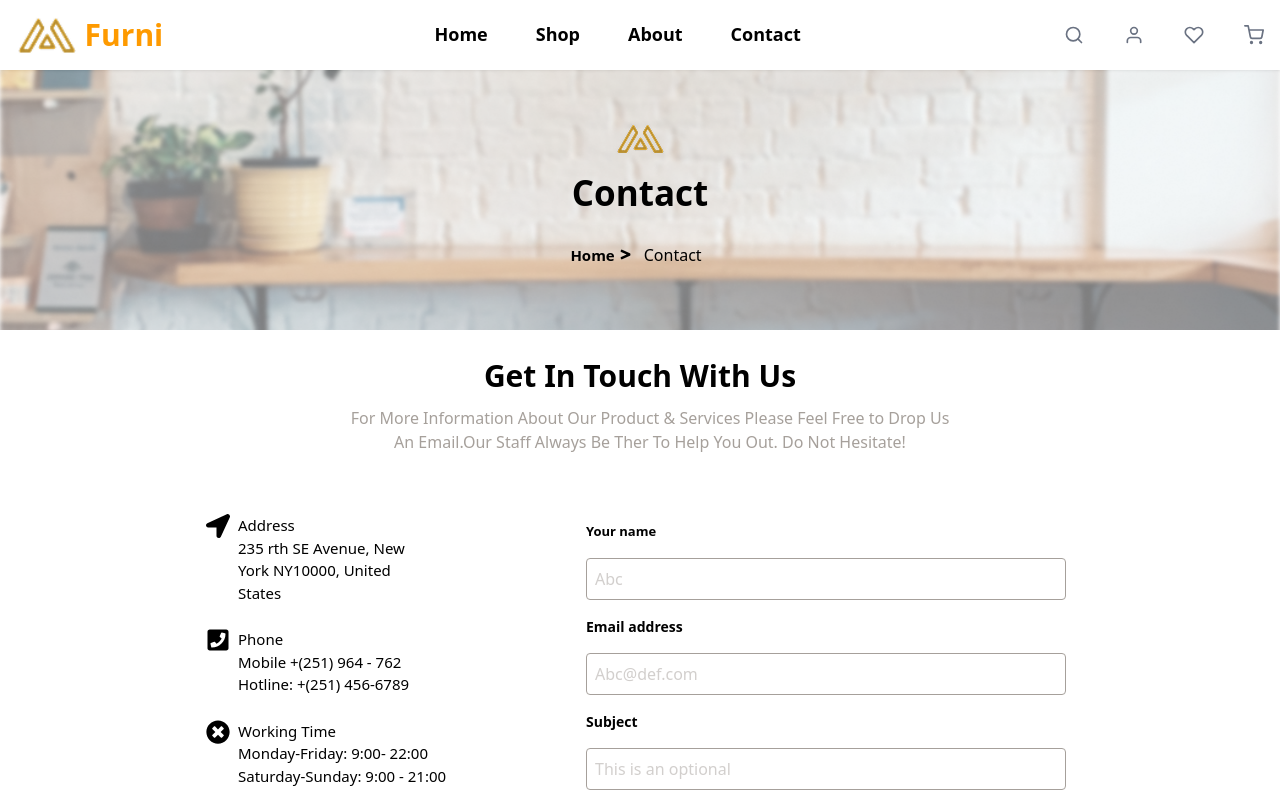
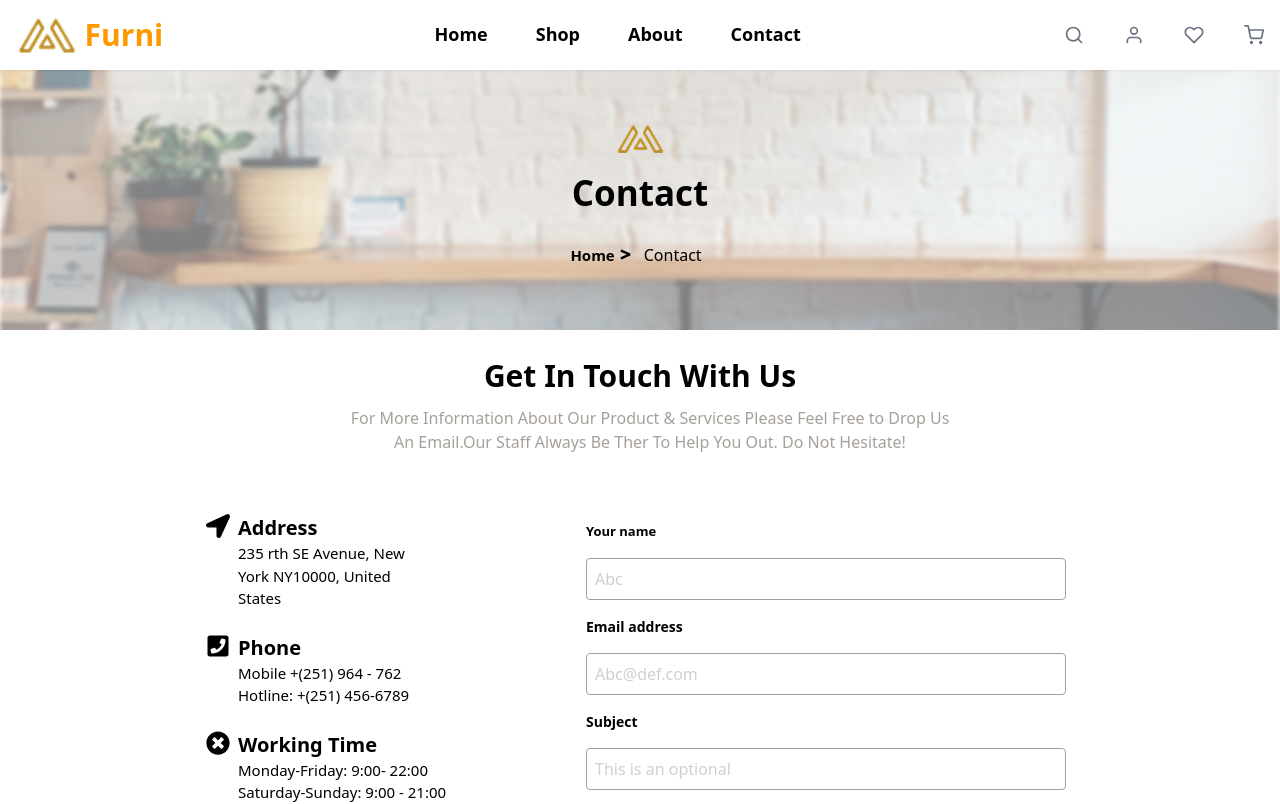
Before and after one commit to olaoluwajf/Furniro-Ecommerce, a React (Vite) app in the folder Farniture/: page /Contact in a window 1280 px wide. Shown: the top 804 px of the page. Built offline with nearby package versions, Linux system fonts and the light colour scheme.

Commit message:
Add stlying to Contact component using tailwindcss

```diff
--- a/Farniture/src/Components/Contact.jsx
+++ b/Farniture/src/Components/Contact.jsx
@@ -20,7 +20,7 @@ const Contact = () => {
               <Link className='flex flex-row gap-2 px-3 py-3 '>
                 <FaLocationArrow className='text-2xl'/>
                 <div className='text-[15px] '>
-                  <h1>Address</h1>
+                  <h1 className='text-xl font-semibold'>Address</h1>
                   <p className='flex w-70'>235 rth SE Avenue, New <br />York NY10000, United <br /> States</p>
                 </div>
 
@@ -28,7 +28,7 @@ const Contact = () => {
               <Link className='flex flex-row gap-2 px-3 py-3 '>
                 <FaPhoneSquare className='text-2xl'/>
                 <div  className='text-[15px] '>
-                  <h1>Phone</h1>
+                  <h1 className='text-xl font-semibold'>Phone</h1>
                 <p>
                   Mobile +(251) 964 - 762
                 </p>
@@ -38,7 +38,7 @@ const Contact = () => {
               <Link className='flex flex-row gap-2 px-3 py-3 '>
                 <FaTimesCircle className='text-2xl'/>
                 <div  className='text-[15px]'>
-                  <h1>Working Time</h1>
+                  <h1 className='text-xl font-semibold'>Working Time</h1>
                   <p>Monday-Friday: 9:00- 22:00</p>
                   <p>Saturday-Sunday: 9:00 - 21:00</p>
                 </div>
```
